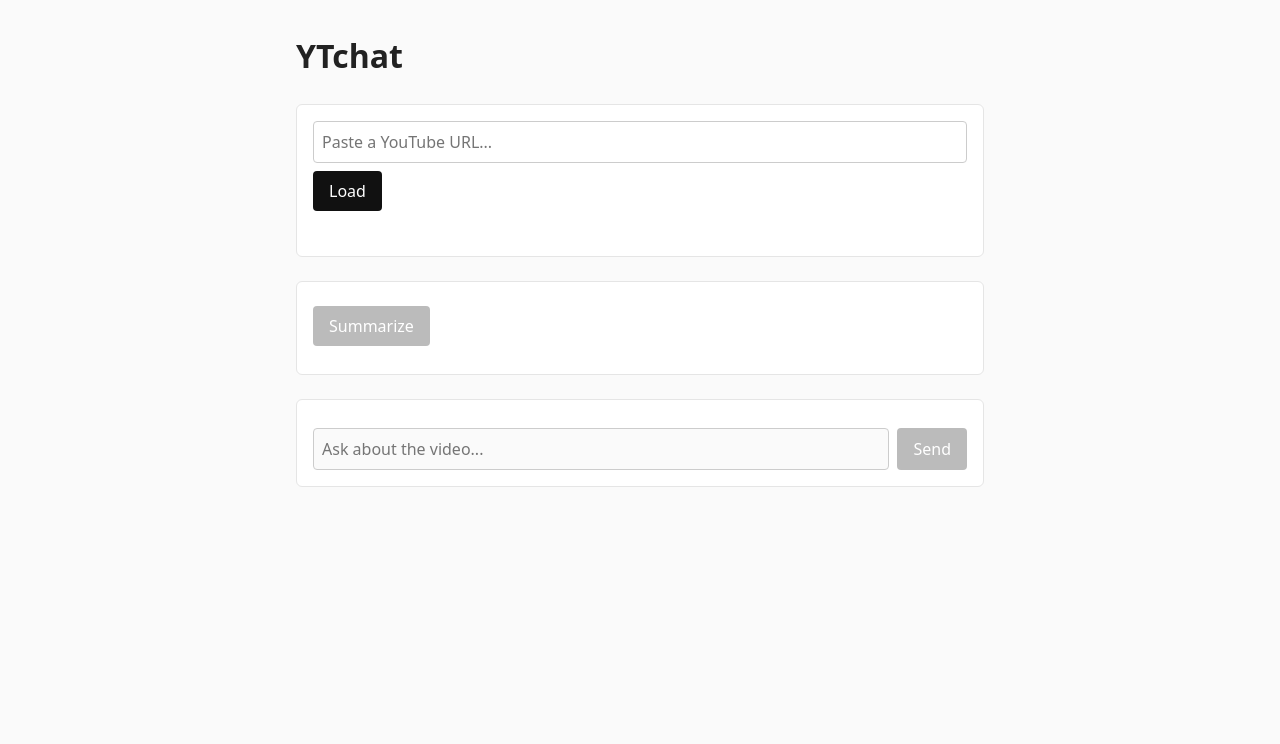
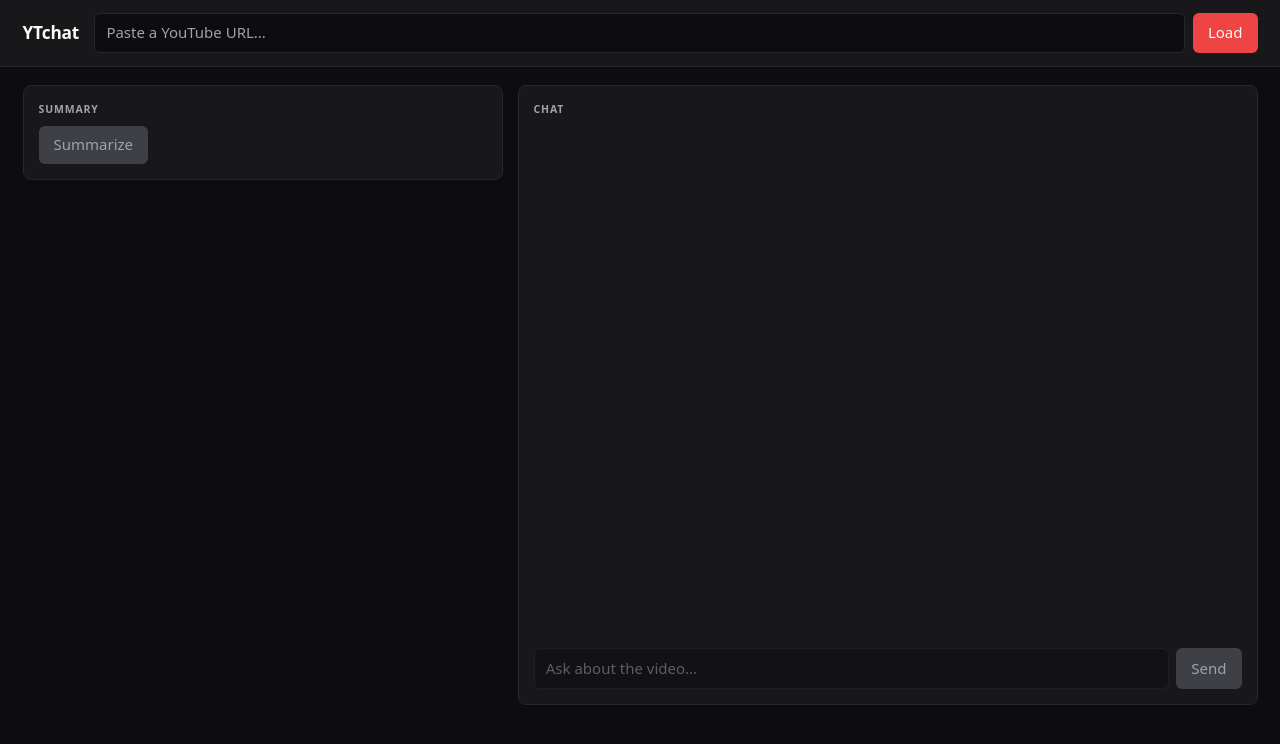
Before and after one commit to Landonbads/YTchat, a plain HTML site: page static/index.html in a window 1280 px wide. Drawn offline with Linux system fonts and the light colour scheme.

Commit message:
significant UI improvement

```diff
--- a/static/app.js
+++ b/static/app.js
@@ -17,6 +17,7 @@ const ytReady = new Promise((resolve) => {
 const $ = (id) => document.getElementById(id);
 const el = {
   url: $("url"),
+  loadForm: $("load-form"),
   loadBtn: $("load-btn"),
   status: $("status"),
   playerSection: $("player-section"),
@@ -166,9 +167,10 @@ function renderWithTimestamps(text) {
 function renderMessage(role, content) {
   const div = document.createElement("div");
   div.className = `msg msg-${role}`;
-  const label = document.createElement("strong");
-  label.textContent = role === "user" ? "You: " : "YTchat: ";
-  div.appendChild(label);
+  const chip = document.createElement("span");
+  chip.className = "role";
+  chip.textContent = role === "user" ? "You" : "YTchat";
+  div.appendChild(chip);
   div.appendChild(renderWithTimestamps(content));
   el.messages.appendChild(div);
   div.scrollIntoView({ block: "end" });
@@ -198,8 +200,7 @@ async function sendChat(text) {
   }
 }
 
-el.loadBtn.addEventListener("click", load);
-el.url.addEventListener("keydown", (e) => { if (e.key === "Enter") load(); });
+el.loadForm.addEventListener("submit", (e) => { e.preventDefault(); load(); });
 el.summaryBtn.addEventListener("click", summarize);
 el.chatForm.addEventListener("submit", (e) => {
   e.preventDefault();
--- a/static/index.html
+++ b/static/index.html
@@ -3,29 +3,36 @@
 <head>
   <meta charset="utf-8" />
   <meta name="viewport" content="width=device-width, initial-scale=1" />
+  <meta name="color-scheme" content="dark" />
   <title>YTchat</title>
   <link rel="stylesheet" href="/static/styles.css" />
 </head>
 <body>
-  <main>
+  <header class="app-header">
     <h1>YTchat</h1>
+    <form id="load-form" class="url-row">
+      <input id="url" type="text" placeholder="Paste a YouTube URL..." />
+      <button id="load-btn" type="submit">Load</button>
+    </form>
+  </header>
 
-    <section>
-      <input id="url" type="text" placeholder="Paste a YouTube URL..." />
-      <button id="load-btn">Load</button>
   <p id="status"></p>
-    </section>
 
-    <section id="player-section" class="player-section" hidden>
+  <main class="app-grid">
+    <div class="left-col">
+      <section class="card player-card" id="player-section" hidden>
         <div class="player-wrap"><div id="player"></div></div>
       </section>
 
-    <section>
+      <section class="card">
+        <div class="section-label">Summary</div>
         <button id="summary-btn" disabled>Summarize</button>
         <div id="summary-out"></div>
       </section>
+    </div>
 
-    <section>
+    <section class="card chat-card">
+      <div class="section-label">Chat</div>
       <div id="messages"></div>
       <form id="chat-form">
         <input id="chat-input" type="text" placeholder="Ask about the video..." disabled />
--- a/static/styles.css
+++ b/static/styles.css
@@ -1,86 +1,216 @@
+:root {
+  --bg: #0d0d0f;
+  --card: #18181b;
+  --border: #27272a;
+  --border-strong: #3f3f46;
+  --text: #fafafa;
+  --text-muted: #a1a1aa;
+  --accent: #ef4444;
+  --accent-hover: #dc2626;
+  --accent-soft: rgba(239, 68, 68, 0.15);
+  --link: #60a5fa;
+  --link-soft: rgba(96, 165, 250, 0.15);
+}
+
 * { box-sizing: border-box; }
 
-body {
+html, body {
+  margin: 0;
+  background: var(--bg);
+  color: var(--text);
   font-family: system-ui, -apple-system, "Segoe UI", sans-serif;
-  color: #222;
-  background: #fafafa;
-  margin: 0;
-  line-height: 1.5;
+  font-size: 15px;
+  line-height: 1.55;
+  min-height: 100vh;
 }
 
-main {
-  max-width: 720px;
-  margin: 2rem auto;
-  padding: 0 1rem;
+/* --- Header ----------------------------------------------------------- */
+
+.app-header {
+  display: flex;
+  align-items: center;
+  gap: 1rem;
+  padding: 0.85rem 1.5rem;
+  border-bottom: 1px solid var(--border);
+  background: var(--card);
 }
 
-h1 { margin: 0 0 1.5rem; }
-
-section {
-  margin-bottom: 1.5rem;
-  padding: 1rem;
-  background: #fff;
-  border: 1px solid #e5e5e5;
-  border-radius: 6px;
+.app-header h1 {
+  margin: 0;
+  font-size: 1.15rem;
+  font-weight: 600;
+  letter-spacing: -0.01em;
 }
 
-.player-section { padding: 0; overflow: hidden; }
+.url-row {
+  flex: 1;
+  display: flex;
+  gap: 0.5rem;
+  margin: 0;
+}
+.url-row input { flex: 1; }
+
+#status {
+  margin: 0;
+  padding: 0.5rem 1.5rem;
+  color: var(--text-muted);
+  font-size: 0.85rem;
+  min-height: 1.4em;
+}
+
+/* --- Layout grid ------------------------------------------------------ */
+
+.app-grid {
+  display: grid;
+  grid-template-columns: minmax(0, 480px) minmax(0, 1fr);
+  gap: 1rem;
+  padding: 0 1.5rem 1.5rem;
+  max-width: 1280px;
+  margin: 0 auto;
+}
+
+.left-col {
+  display: flex;
+  flex-direction: column;
+  gap: 1rem;
+}
+
+@media (max-width: 900px) {
+  .app-grid { grid-template-columns: 1fr; }
+}
+
+/* --- Cards ------------------------------------------------------------ */
+
+.card {
+  background: var(--card);
+  border: 1px solid var(--border);
+  border-radius: 8px;
+  padding: 1rem;
+}
+
+.section-label {
+  text-transform: uppercase;
+  letter-spacing: 0.08em;
+  font-size: 0.7rem;
+  color: var(--text-muted);
+  font-weight: 600;
+  margin-bottom: 0.6rem;
+}
+
+/* --- Player ----------------------------------------------------------- */
+
+.player-card { padding: 0; overflow: hidden; }
 .player-wrap { width: 100%; aspect-ratio: 16 / 9; }
 .player-wrap iframe, #player { width: 100%; height: 100%; border: 0; display: block; }
 
+/* --- Inputs / buttons ------------------------------------------------- */
+
 input[type="text"] {
-  width: 100%;
-  padding: 0.5rem;
+  background: var(--bg);
+  border: 1px solid var(--border);
+  color: var(--text);
+  padding: 0.5rem 0.75rem;
   font: inherit;
-  border: 1px solid #ccc;
-  border-radius: 4px;
+  border-radius: 6px;
+  outline: none;
+  transition: border-color 0.1s;
 }
+input[type="text"]::placeholder { color: var(--text-muted); }
+input[type="text"]:focus { border-color: var(--accent); }
+input[type="text"]:disabled { opacity: 0.5; cursor: not-allowed; }
 
 button {
+  background: var(--accent);
+  color: var(--text);
+  border: none;
   padding: 0.5rem 1rem;
+  border-radius: 6px;
   font: inherit;
-  background: #111;
-  color: #fff;
-  border: none;
-  border-radius: 4px;
+  font-weight: 500;
   cursor: pointer;
-  margin-top: 0.5rem;
+  transition: background 0.1s, transform 0.05s;
 }
-
+button:hover:not(:disabled) { background: var(--accent-hover); }
+button:active:not(:disabled) { transform: translateY(1px); }
 button:disabled {
-  background: #bbb;
+  background: var(--border-strong);
+  color: var(--text-muted);
   cursor: not-allowed;
 }
 
-#status {
-  margin: 0.75rem 0 0;
-  color: #666;
-  font-size: 0.9rem;
-  min-height: 1.2em;
+/* --- Summary ---------------------------------------------------------- */
+
+#summary-out {
+  white-space: pre-wrap;
+  margin-top: 0.75rem;
+  font-size: 0.95rem;
+}
+#summary-out:empty { display: none; }
+
+/* --- Chat ------------------------------------------------------------- */
+
+.chat-card {
+  display: flex;
+  flex-direction: column;
+  min-height: 520px;
+  height: calc(100vh - 180px);
 }
 
-#summary-out, #messages {
-  white-space: pre-wrap;
-  margin-top: 0.75rem;
+#messages {
+  flex: 1;
+  overflow-y: auto;
+  margin: 0 -0.25rem 0.75rem;
+  padding: 0 0.25rem;
 }
 
 .msg {
-  padding: 0.5rem 0;
-  border-bottom: 1px solid #eee;
+  padding: 0.6rem 0;
+  border-bottom: 1px solid var(--border);
+  white-space: pre-wrap;
+  font-size: 0.95rem;
 }
 .msg:last-child { border-bottom: none; }
 
-a.ts {
-  color: #1a73e8;
-  text-decoration: underline;
-  cursor: pointer;
+.msg .role {
+  display: inline-block;
+  font-size: 0.65rem;
+  text-transform: uppercase;
+  letter-spacing: 0.08em;
+  font-weight: 700;
+  padding: 0.1rem 0.45rem;
+  border-radius: 999px;
+  margin-right: 0.5rem;
+  vertical-align: 2px;
 }
-a.ts:hover { color: #0a54c8; }
+.msg-user .role { background: var(--link-soft); color: var(--link); }
+.msg-assistant .role { background: var(--accent-soft); color: var(--accent); }
 
 #chat-form {
   display: flex;
   gap: 0.5rem;
-  margin-top: 0.75rem;
+  margin-top: auto;
 }
 #chat-form input { flex: 1; }
-#chat-form button { margin-top: 0; }
+
+/* --- Timestamp citations --------------------------------------------- */
+
+a.ts {
+  display: inline-block;
+  background: var(--accent-soft);
+  color: var(--accent);
+  padding: 0 0.35rem;
+  border-radius: 4px;
+  text-decoration: none;
+  font-family: ui-monospace, "SF Mono", SFMono-Regular, Menlo, monospace;
+  font-size: 0.88em;
+  cursor: pointer;
+  transition: background 0.1s;
+}
+a.ts:hover { background: rgba(239, 68, 68, 0.28); }
+
+/* --- Scrollbar (subtle, dark) ---------------------------------------- */
+
+#messages::-webkit-scrollbar { width: 8px; }
+#messages::-webkit-scrollbar-track { background: transparent; }
+#messages::-webkit-scrollbar-thumb { background: var(--border-strong); border-radius: 4px; }
+#messages::-webkit-scrollbar-thumb:hover { background: #52525b; }
```
Also changed, not shown: 1 other file. Lines whose indentation alone changed are shown as unchanged.
